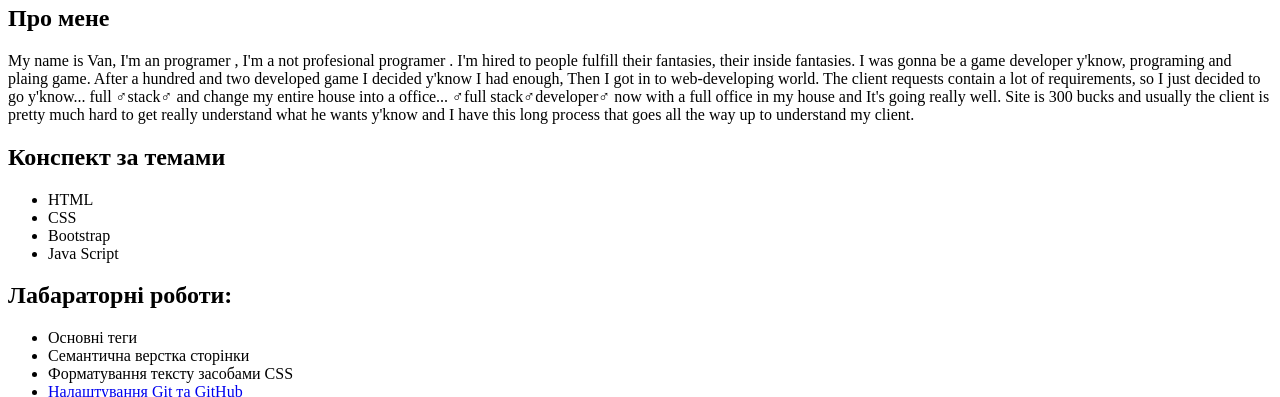
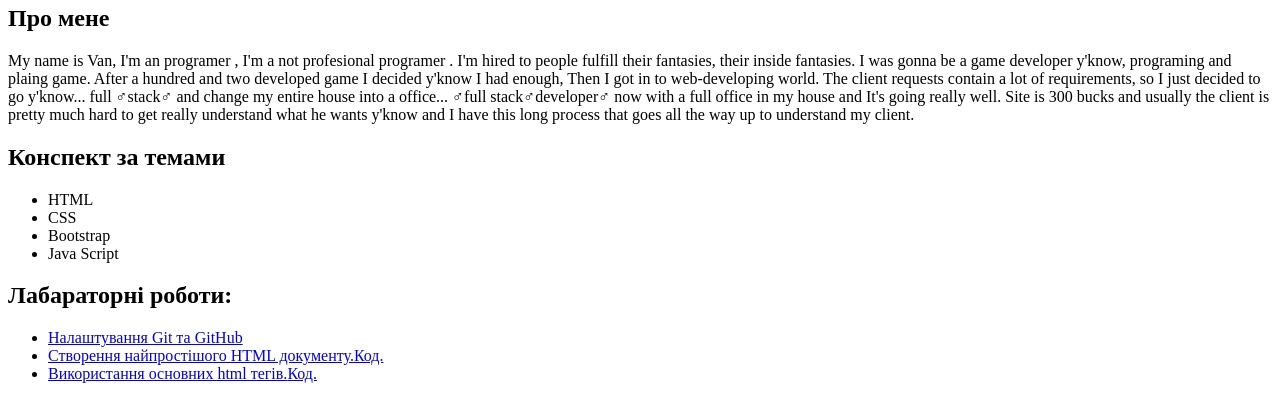
Before and after one commit to Anderli-dev/web-lessons, a plain HTML site: page index.html in a window 1280 px wide. Shown: the part 148-545 px from the top of the page. Drawn offline with Linux system fonts and the light colour scheme.

Commit message:
fix errors

```diff
--- a/index.html
+++ b/index.html
@@ -40,10 +40,6 @@
         <article>
         <h2>Лабараторні роботи:</h2>
         <ul>
-            <li><a href="./01/index.html"></a>Основні теги</li>
-            <li><a href="./02/index.html"></a>Семантична верстка сторінки </li>
-            <li>Форматування тексту засобами CSS</li>
-
             <li><a href="https://github.com/Anderli-dev/web-lessons/blob/main/README.txt">Налаштування Git та GitHub</a></li>
             <li><a href="./01/index.html">Створення найпростішого HTML документу.</a><a href="https://github.com/Anderli-dev/web-lessons/blob/main/01/1.html">Код.</a></li>
             <li><a href="./02/index.html">Використання основних html тегів.</a><a href="https://github.com/Anderli-dev/web-lessons/blob/main/02/2.html">Код.</a></li>
```
